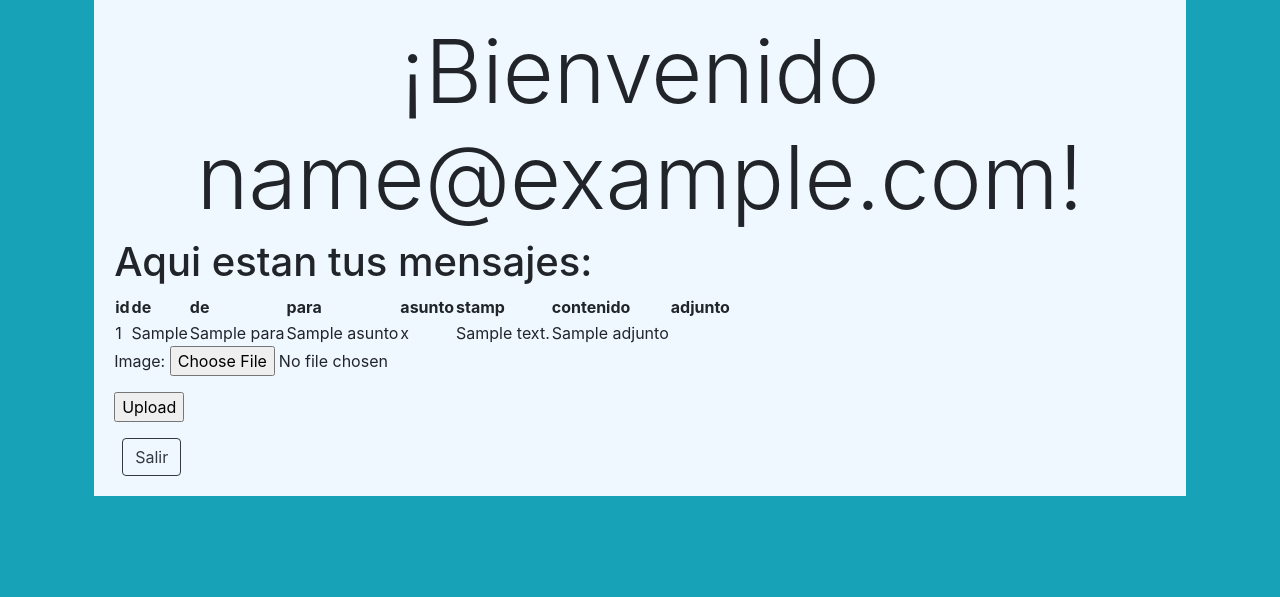
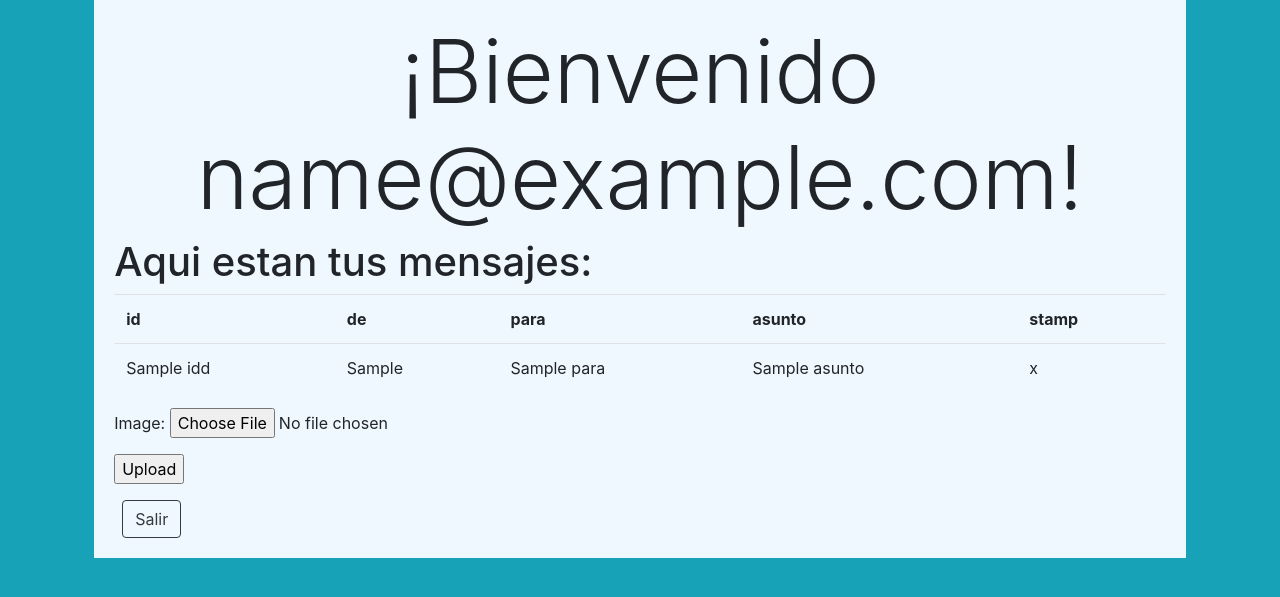
Before and after one commit to Pp-wveDev/ciente-final, a Node server app: template views/main.hbs in a window 1280 px wide. Shown: the part 50-647 px from the top of the page. Run offline with Node 20, Linux system fonts and the light colour scheme; the template is opened without the code that fills it: most values are stand-ins (such as "Sample title", 1, 10 or a date in 2020); some libraries are stand-ins or nearby versions.

Commit message:
limpiando tabla principal y registros que sobran

```diff
--- a/controllers/inicioController.js
+++ b/controllers/inicioController.js
@@ -15,8 +15,8 @@ router.get('/', async (req, res) => {
         // Obtenemos lista de mensajes
         const email = req.session.email;
         let mensajes = [];
-        mensajes = await getMensajes(email); // Es posible que de aqui no pase
-        // Esta parte deberia funcionar (me funciono momentaneamente en el examen y no me ha fallado nunca)
+        mensajes = await getMensajes(email);
+
         res.render('main', {
             email: email,
             mensajes: mensajes
--- a/views/main.hbs
+++ b/views/main.hbs
@@ -1,25 +1,24 @@
 <h1 class="display-2 text-center"> ¡Bienvenido {{email}}!</h1>
 <h1> Aqui estan tus mensajes: </h1>
-<table>
+<table class="table">
     <tr>
         <th>id</th>
-        <th>de</th>
         <th>de</th>
         <th>para</th>
         <th>asunto</th>
         <th>stamp</th>
-        <th>contenido</th>
-        <th>adjunto</th>
+<!--    <th>contenido</th>
+        <th>adjunto</th> -->
     <tr>
         {{#each mensajes}}
     <tr>
-        <td>{{cabecera.id}}</td>
+        <td>{{cabecera.idd}}</td>
         <td>{{cabecera.de}}</td>
         <td>{{cabecera.para}}</td>
         <td>{{cabecera.asunto}}</td>
         <td>{{cabecera.stamp}}</td>
-        <td>{{headers.contenido}}</td>
-        <td>{{headers.adjunto}}</td>
+<!--    <td>{{headers.contenido}}</td>
+        <td>{{headers.adjunto}}</td> -->
     </tr>
     {{/each}}
 </table>
```
